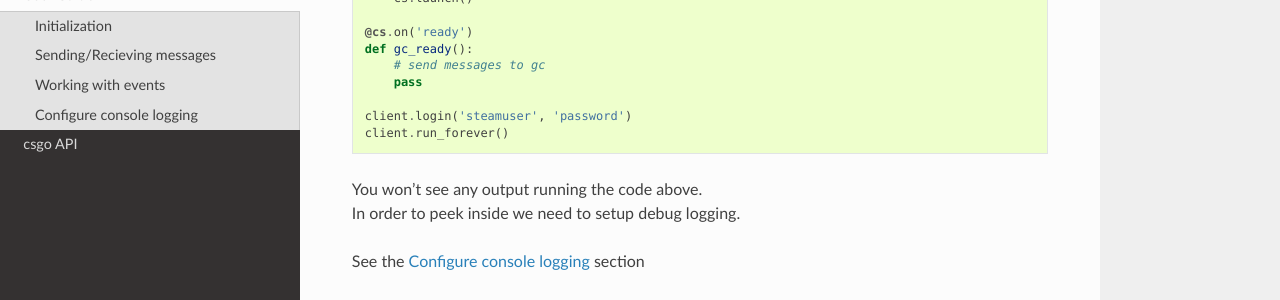
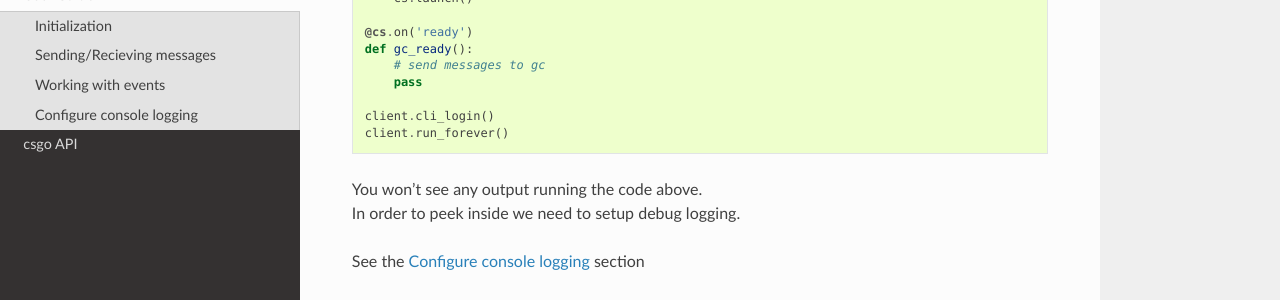
Before and after one commit to hexiro/csgo, a Sphinx documentation site: the page built from docs/user_guide.rst, in a window 1280 px wide and 900 px high, scrolled down 342 px. Shown: the part 151-451 px from the top of the window. Built offline with Sphinx 7.4.7 and the Read the Docs theme 2.0.0, drawn with Linux system fonts in a browser that asks for light colours.

Commit message:
update user_guide

```diff
--- a/docs/user_guide.rst
+++ b/docs/user_guide.rst
@@ -27,7 +27,7 @@ This is the minimal code we need to get a session with the game coordnator.
         # send messages to gc
         pass
 
-    client.login('steamuser', 'password')
+    client.cli_login()
     client.run_forever()
 
 
--- a/requirements.txt
+++ b/requirements.txt
@@ -1,5 +1,5 @@
 enum34==1.1.2
 gevent==1.1
 protobuf==3.0.0
-steam[client]==0.8.8
+steam[client]==0.8.10
 gevent-eventemitter==2.0
--- a/setup.py
+++ b/setup.py
@@ -12,7 +12,7 @@ with open(path.join(here, 'csgo/__init__.py'), encoding='utf-8') as f:
     __version__ = f.readline().split('"')[1]
 
 install_requires = [
-    'steam>=0.8.8',
+    'steam>=0.8.10',
     'gevent-eventemitter>=2.0',
     'gevent>=1.1',
     'protobuf>=3.0.0',
```
